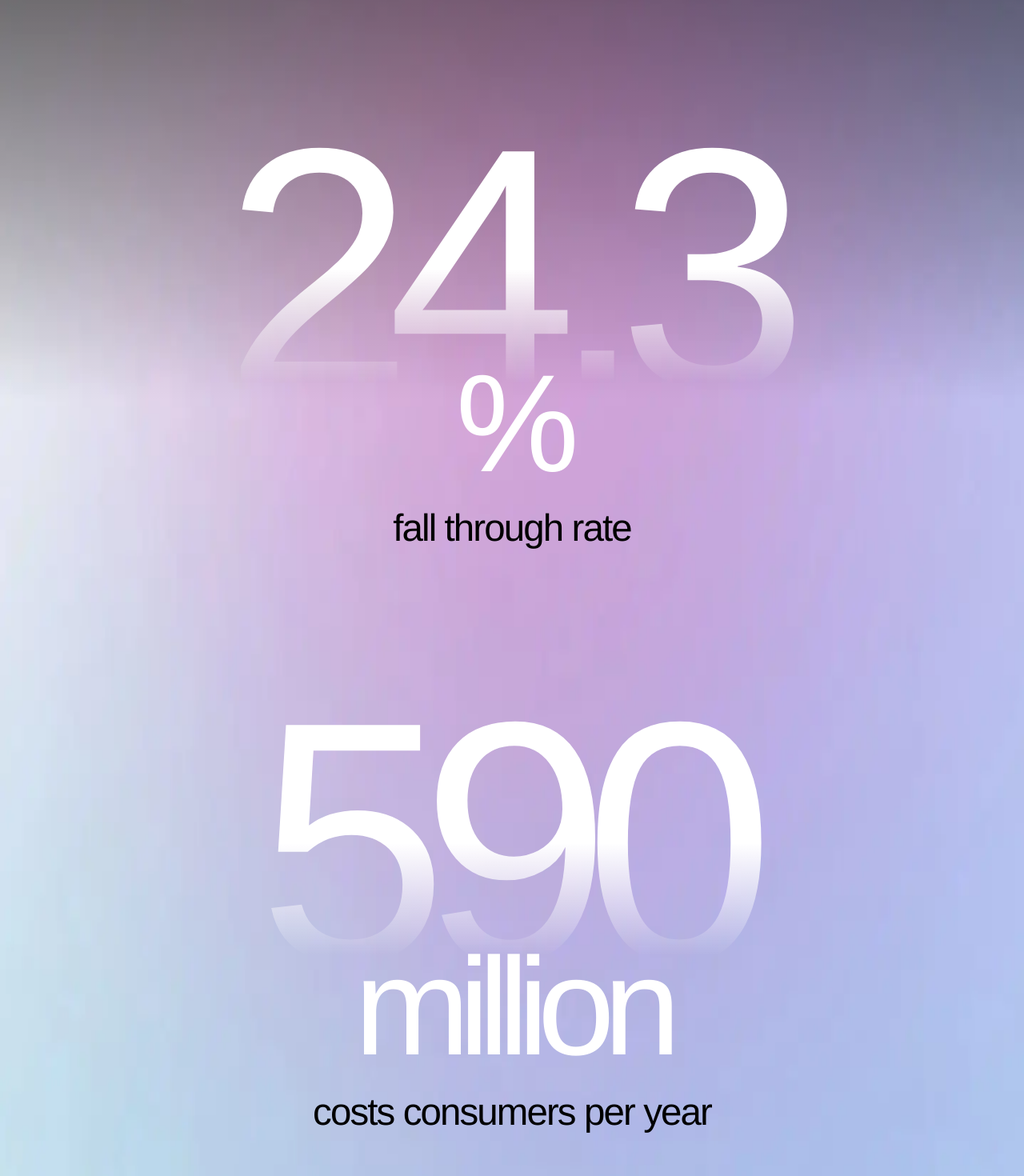
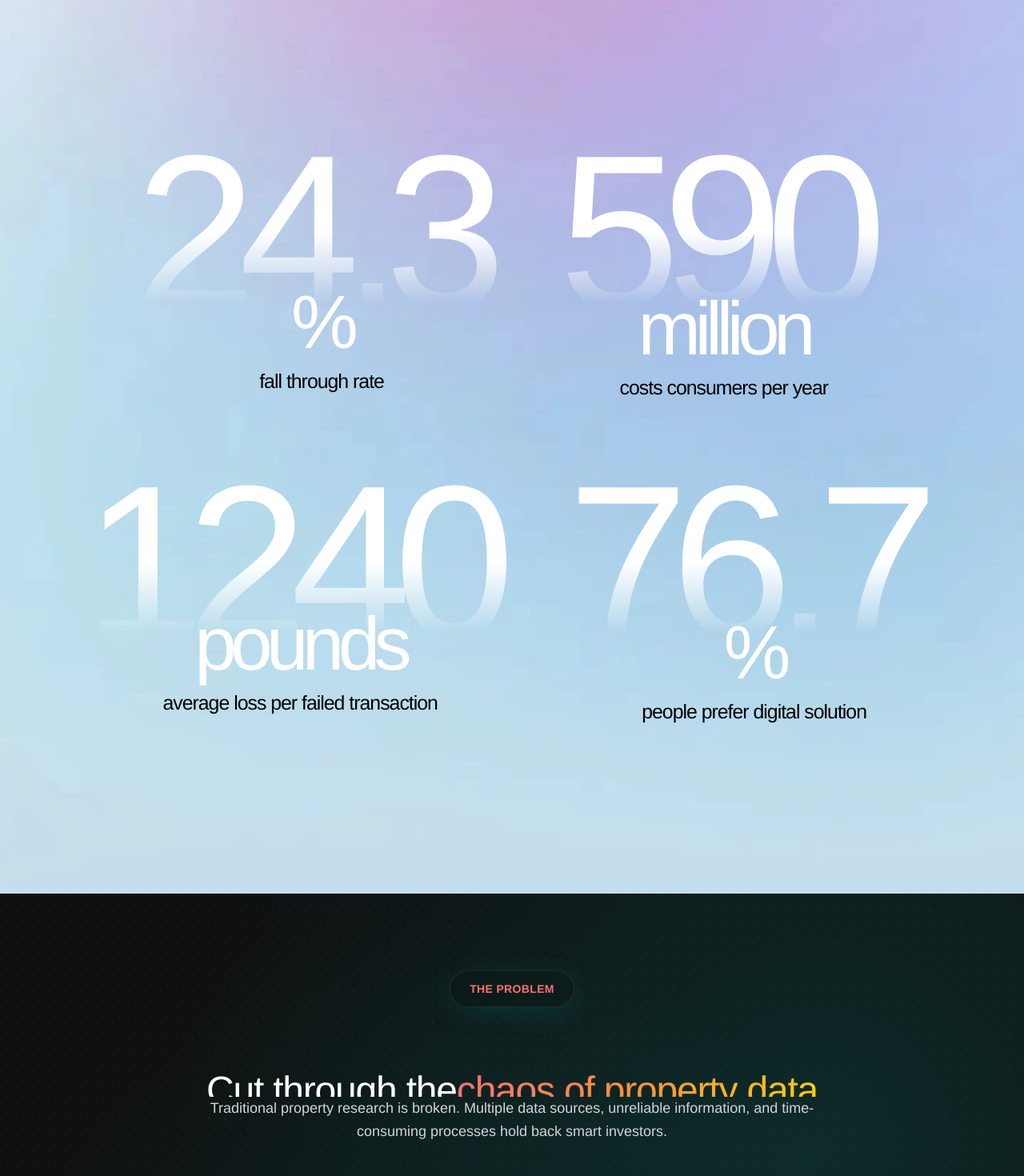
Before and after one commit to DevMysticCode/openproperty_new_website, a React (Vite) app: page / in a window 1280 px wide. Shown: the part 4180-5650 px from the top of the page at 80% size. Built offline with nearby package versions, Linux system fonts and the light colour scheme.

Commit message:
stats adjusted in 2 rows

```diff
--- a/src/components/StatsSectionNew.tsx
+++ b/src/components/StatsSectionNew.tsx
@@ -34,8 +34,8 @@ export default function StatsSectionNew({ delay = 0 }: StatsSectionProps) {
         transition={{ duration: 1, delay, ease: [0.23, 1, 0.32, 1] }}
         className="container relative z-20 flex flex-col items-center pb-20 pt-32 md:pb-52 md:pt-80 mx-auto"
       >
+        {/* First item - kept as is with original sizes */}
         <div className="flex flex-col items-center first:pb-30 md:first:pb-36">
-          {/* Main number with gradient */}
           <p
             className="inline-block bg-gradient-text-white bg-clip-text pr-6 text-fluid-200-500 font-medium leading-none -tracking-8 text-transparent"
             style={{
@@ -46,22 +46,20 @@ export default function StatsSectionNew({ delay = 0 }: StatsSectionProps) {
           >
             1000
           </p>
-
-          {/* "million" text */}
           <p className="-mt-[15%] mb-2 font-sharp text-fluid-88-200 font-normal leading-none -tracking-8 text-white">
             million
           </p>
-
-          {/* Subtitle */}
           <p className="text-fluid-20-56 -tracking-4 text-black">
             lost every year
           </p>
         </div>
 
-        <div className="flex flex-col items-center first:pb-30 md:first:pb-36">
-          {/* Main number with gradient */}
+        {/* Container for the four items in a single row */}
+        <div className="flex flex-row flex-wrap justify-center gap-8 md:gap-16 mt-8">
+          {/* 24.3% item */}
+          <div className="flex flex-col items-center">
             <p
-            className="inline-block bg-gradient-text-white bg-clip-text pr-6 text-fluid-200-500 font-medium leading-none -tracking-8 text-transparent"
+              className="inline-block bg-gradient-text-white bg-clip-text pr-6 text-fluid-sm-100-300 font-medium leading-none -tracking-8 text-transparent"
               style={{
                 WebkitBackgroundClip: 'text',
                 WebkitTextFillColor: 'transparent',
@@ -70,22 +68,18 @@ export default function StatsSectionNew({ delay = 0 }: StatsSectionProps) {
             >
               24.3
             </p>
-
-          {/* "million" text */}
-          <p className="-mt-[15%] mb-2 font-sharp text-fluid-88-200 font-normal leading-none -tracking-8 text-white">
+            <p className="-mt-[15%] mb-2 font-sharp text-fluid-sm-44-100 font-normal leading-none -tracking-8 text-white">
               %
             </p>
-
-          {/* Subtitle */}
-          <p className="text-fluid-20-56 -tracking-4 text-black">
+            <p className="text-fluid-sm-16-28 -tracking-4 text-black text-center">
               fall through rate
             </p>
           </div>
 
-        <div className="flex flex-col items-center first:pb-30 md:first:pb-36 mt-36">
-          {/* Main number with gradient */}
+          {/* 590 million item */}
+          <div className="flex flex-col items-center">
             <p
-            className="inline-block bg-gradient-text-white bg-clip-text pr-6 text-fluid-200-500 font-medium leading-none -tracking-8 text-transparent"
+              className="inline-block bg-gradient-text-white bg-clip-text pr-6 text-fluid-sm-100-300 font-medium leading-none -tracking-8 text-transparent"
               style={{
                 WebkitBackgroundClip: 'text',
                 WebkitTextFillColor: 'transparent',
@@ -94,22 +88,18 @@ export default function StatsSectionNew({ delay = 0 }: StatsSectionProps) {
             >
               590
             </p>
-
-          {/* "million" text */}
-          <p className="-mt-[15%] mb-2 font-sharp text-fluid-88-200 font-normal leading-none -tracking-8 text-white">
+            <p className="-mt-[15%] mb-2 font-sharp text-fluid-sm-44-100 font-normal leading-none -tracking-8 text-white">
               million
             </p>
-
-          {/* Subtitle */}
-          <p className="text-fluid-20-56 -tracking-4 text-black">
+            <p className="text-fluid-sm-16-28 -tracking-4 text-black text-center">
               costs consumers per year
             </p>
           </div>
 
-        <div className="flex flex-col items-center first:pb-30 md:first:pb-36 mt-36">
-          {/* Main number with gradient */}
+          {/* 1240 pounds item */}
+          <div className="flex flex-col items-center">
             <p
-            className="inline-block bg-gradient-text-white bg-clip-text pr-6 text-fluid-200-500 font-medium leading-none -tracking-8 text-transparent"
+              className="inline-block bg-gradient-text-white bg-clip-text pr-6 text-fluid-sm-100-300 font-medium leading-none -tracking-8 text-transparent"
               style={{
                 WebkitBackgroundClip: 'text',
                 WebkitTextFillColor: 'transparent',
@@ -118,22 +108,18 @@ export default function StatsSectionNew({ delay = 0 }: StatsSectionProps) {
             >
               1240
             </p>
-
-          {/* "million" text */}
-          <p className="-mt-[15%] mb-2 font-sharp text-fluid-88-200 font-normal leading-none -tracking-8 text-white">
+            <p className="-mt-[15%] mb-2 font-sharp text-fluid-sm-44-100 font-normal leading-none -tracking-8 text-white">
               pounds
             </p>
-
-          {/* Subtitle */}
-          <p className="text-fluid-20-56 -tracking-4 text-black">
-            average loss per failed recent transaction
+            <p className="text-fluid-sm-16-28 -tracking-4 text-black text-center">
+              average loss per failed transaction
             </p>
           </div>
 
-        <div className="flex flex-col items-center first:pb-30 md:first:pb-36 mt-36">
-          {/* Main number with gradient */}
+          {/* 76.7% item */}
+          <div className="flex flex-col items-center">
             <p
-            className="inline-block bg-gradient-text-white bg-clip-text pr-6 text-fluid-200-500 font-medium leading-none -tracking-8 text-transparent"
+              className="inline-block bg-gradient-text-white bg-clip-text pr-6 text-fluid-sm-100-300 font-medium leading-none -tracking-8 text-transparent"
               style={{
                 WebkitBackgroundClip: 'text',
                 WebkitTextFillColor: 'transparent',
@@ -142,16 +128,13 @@ export default function StatsSectionNew({ delay = 0 }: StatsSectionProps) {
             >
               76.7
             </p>
-
-          {/* "million" text */}
-          <p className="-mt-[15%] mb-2 font-sharp text-fluid-88-200 font-normal leading-none -tracking-8 text-white">
+            <p className="-mt-[15%] mb-2 font-sharp text-fluid-sm-44-100 font-normal leading-none -tracking-8 text-white">
               %
             </p>
-
-          {/* Subtitle */}
-          <p className="text-fluid-20-56 -tracking-4 text-black">
-            people prefer to use a digital solution
+            <p className="text-fluid-sm-16-28 -tracking-4 text-black text-center">
+              people prefer digital solution
             </p>
+          </div>
         </div>
       </motion.div>
     </section>
--- a/src/index.css
+++ b/src/index.css
@@ -521,6 +521,30 @@ html {
   font-size: clamp(1.25rem, 5.36vw + -1.32rem, 3.5rem);
 }
 
+.text-fluid-sm-100-300 {
+  font-size: clamp(6.25rem, 26.79vw + -4.46rem, 18.75rem);
+}
+
+.text-fluid-sm-44-100 {
+  font-size: clamp(2.75rem, 8.93vw + -1.25rem, 6.25rem);
+}
+
+.text-fluid-sm-16-28 {
+  font-size: clamp(1rem, 2.14vw + -0.16rem, 1.75rem);
+}
+
+.text-fluid-xs-60-150 {
+  font-size: clamp(3.75rem, 16.07vw + -2.68rem, 9.375rem);
+}
+
+.text-fluid-xs-28-60 {
+  font-size: clamp(1.75rem, 5.36vw + -0.71rem, 3.75rem);
+}
+
+.text-fluid-xs-14-20 {
+  font-size: clamp(0.875rem, 1.07vw + 0.33rem, 1.25rem);
+}
+
 .-tracking-8 {
   letter-spacing: -0.08em;
 }
```
Lines whose indentation alone changed are shown as unchanged.
